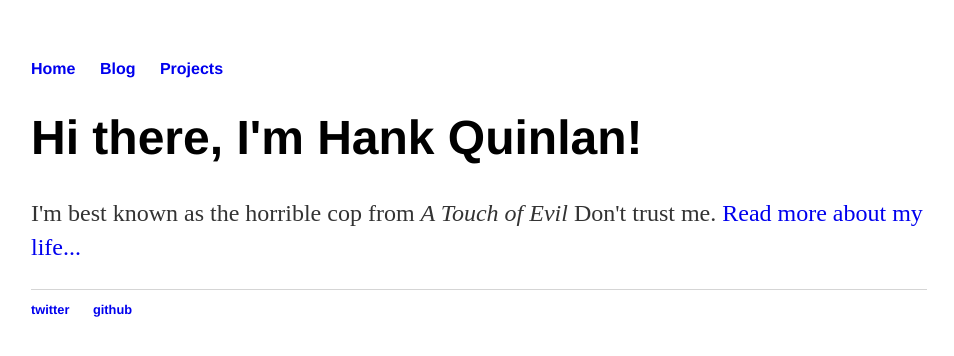
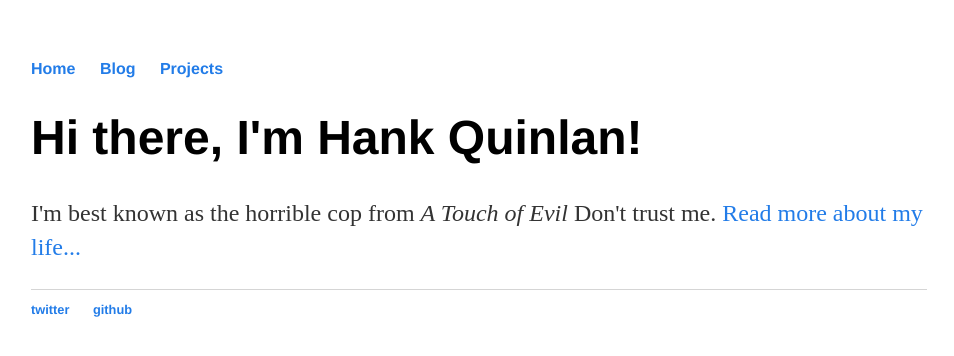
Before and after one commit to purtill/purtill.github.io, a Jekyll site: the page built from index.html, in a window 1280 px wide. Shown: the top 356 px of the page, without its empty margins (161-1115 px from the left). Built offline with Jekyll 4.4.1, drawn with Linux system fonts in a browser that asks for light colours.

Commit message:
Update main.css

```diff
--- a/css/main.css
+++ b/css/main.css
@@ -16,7 +16,7 @@ nav ul li, footer ul li {
 }
 a {
     text-decoration: none;
-    color: ##227CE8;
+    color: #227CE8;
 }
 a:hover {
     text-decoration: underline;
```
